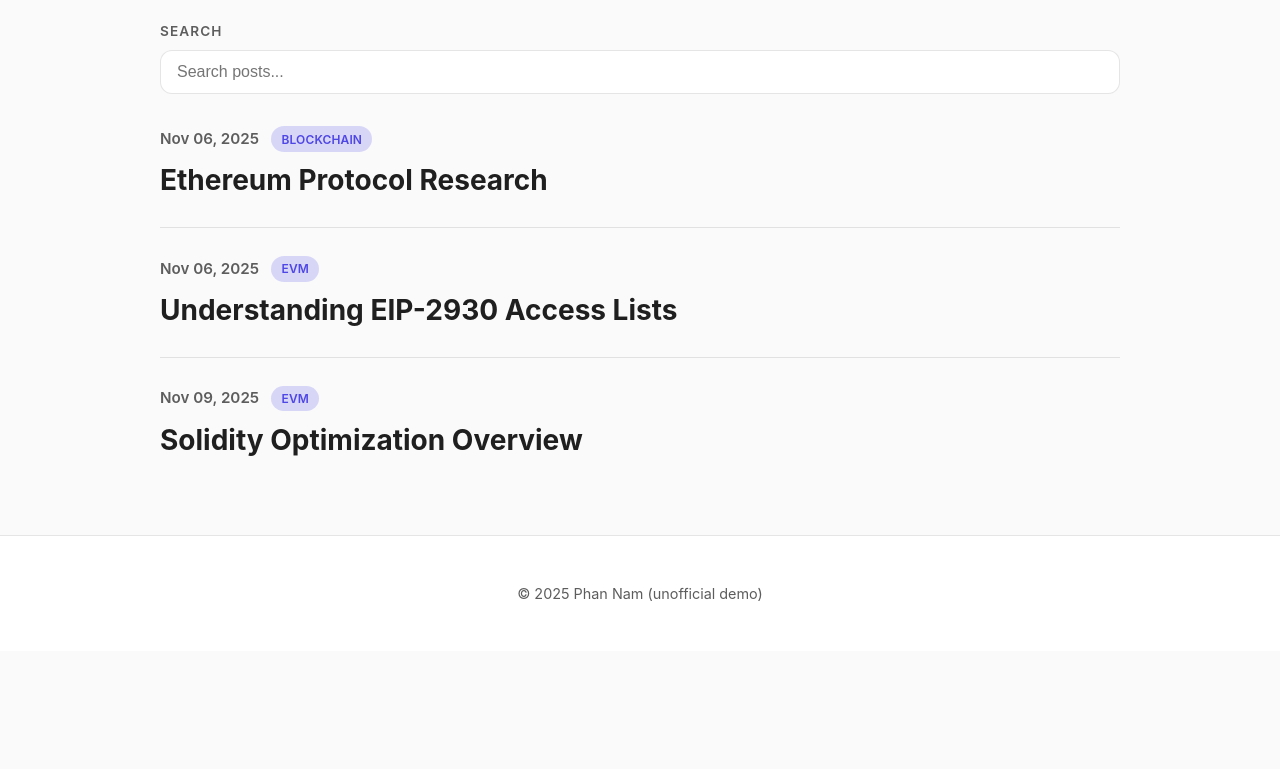
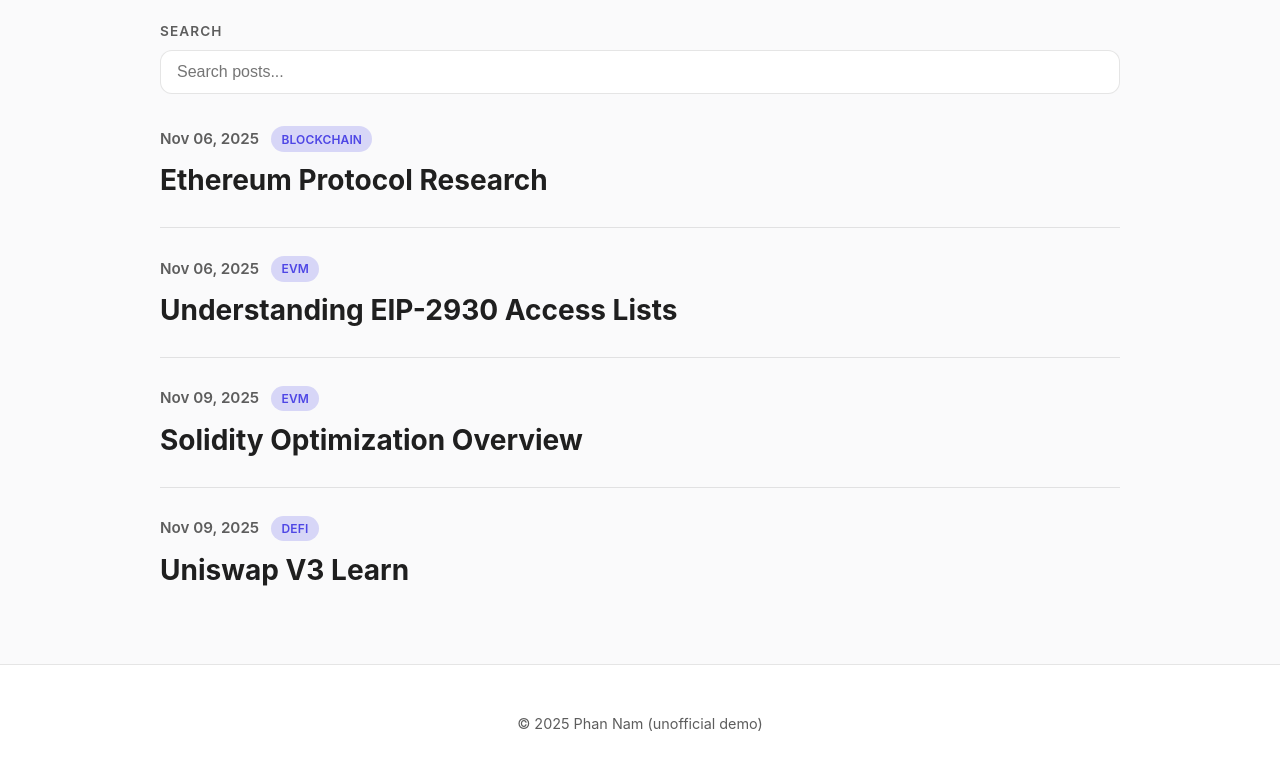
Before and after one commit to PhanNam1501/my-website, a plain HTML site: page index.html in a window 1280 px wide. Shown: the part 159-928 px from the top of the page. Before the commit the page ends 810 px from the top, so only its background shows below. Drawn offline with Linux system fonts and the light colour scheme.

Commit message:
uniswapv3

```diff
--- a/index.html
+++ b/index.html
@@ -74,6 +74,18 @@
             </a>
           </h2>
         </article>
+
+        <article class="post" data-category="defi" data-title="uniswap v3 learn">
+          <div class="post-meta">
+            <time datetime="2025-11-09">Nov 09, 2025</time>
+            <span class="post-category">DeFi</span>
+          </div>
+          <h2>
+            <a href="https://research-uniswap-v3.hashnode.space/default-guide/chapter-1-how-concentrated-liquidity-in-uniswap-v3-works?t=1762705243911" target="_blank" rel="noopener noreferrer">
+              Uniswap V3 Learn
+            </a>
+          </h2>
+        </article>
       </section>
     </main>
 
```
